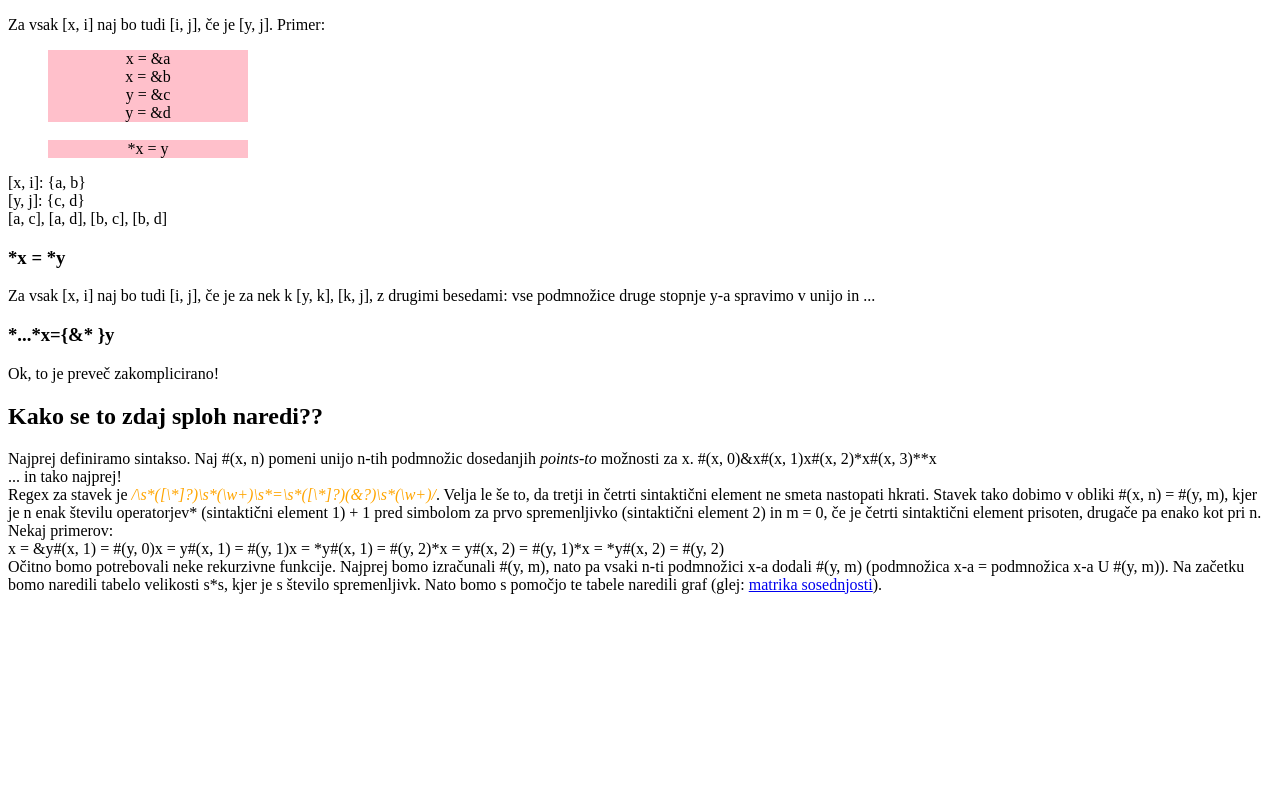
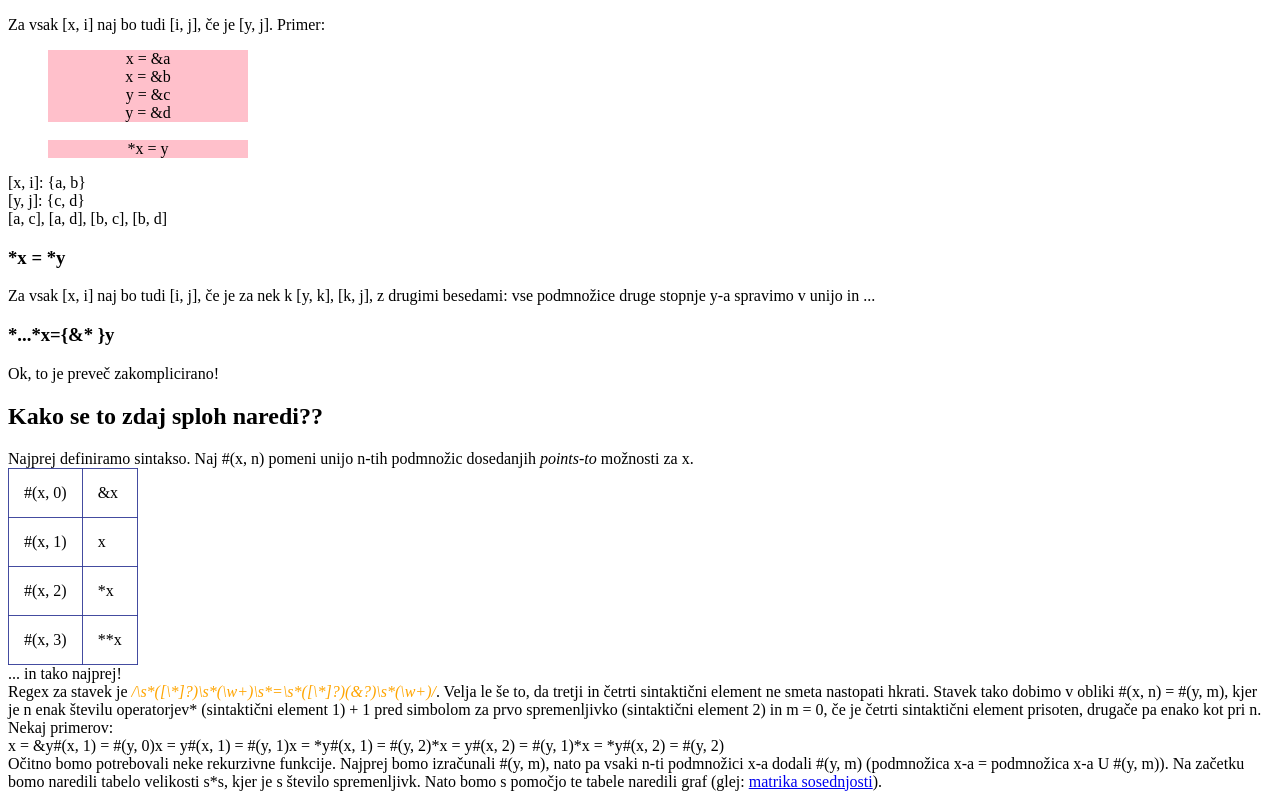
Before and after one commit to jannova/sola, a plain HTML site: page andersen.html in a window 1280 px wide. Shown: the part 1899-2698 px from the top of the page. Before the commit the page ends 2501 px from the top, so only its background shows below. Drawn offline with nearby package versions, Linux system fonts and the light colour scheme; a script that the page names is missing.

Commit message:
Update andersen.html

```diff
--- a/andersen.html
+++ b/andersen.html
@@ -14,6 +14,15 @@
 		ul.koda li {
 			width: 200px;
 			background-color: pink;
+		}
+
+		table, th, td {
+			border: 1px solid rgba(48, 57, 150, 0.9);
+			border-collapse: collapse;
+		}
+
+		th, td {
+			padding: 15px;
 		}
 	</style>
 </head>
@@ -179,16 +188,16 @@ Najprej definiramo sintakso. Naj #(x, n) pomeni unijo n-tih podmnožic dosedanji
 
 <table>
 	<tr>
-		<tc>#(x, 0)</tc><tc>&x</tc>
+		<td>#(x, 0)</td><td>&x</td>
 	</tr>
 	<tr>
-		<tc>#(x, 1)</tc><tc>x</tc>
+		<td>#(x, 1)</td><td>x</td>
 	</tr>
 	<tr>
-		<tc>#(x, 2)</tc><tc>*x</tc>
+		<td>#(x, 2)</td><td>*x</td>
 	</tr>
 	<tr>
-		<tc>#(x, 3)</tc><tc>**x</tc>
+		<td>#(x, 3)</td><td>**x</td>
 	</tr>
 <table>
 
```
